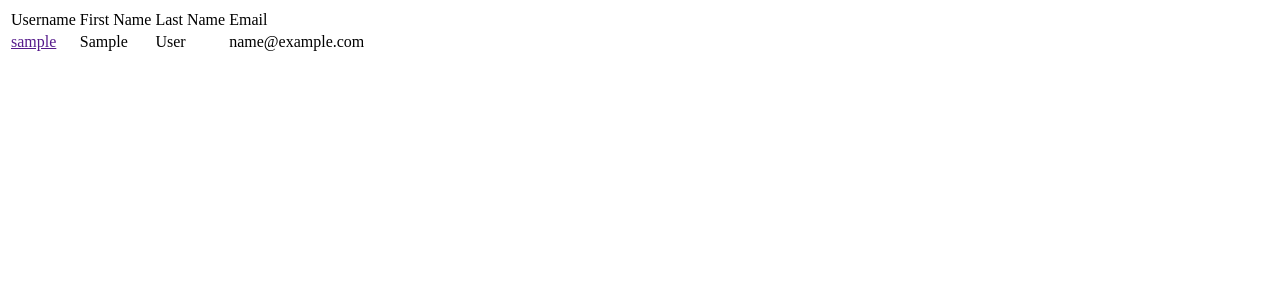
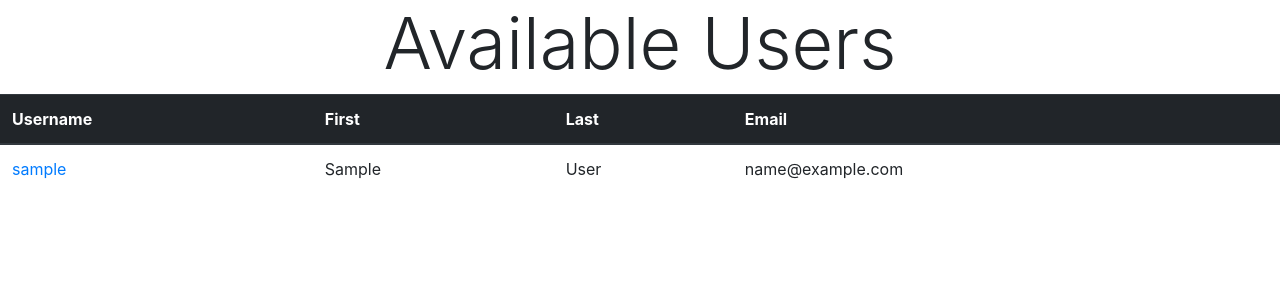
Before and after one commit to jrichbart/CS3240-Project, a Django app: page /find/ in a window 1280 px wide. Shown: the top 300 px of the page. Run offline with Django 3.2, Linux system fonts and the light colour scheme; tables that the repository leaves empty hold one stand-in row (values such as "Sample post"); some libraries are stand-ins or nearby versions.

Commit message:
Page is stylized

```diff
--- a/find/templates/find/index.html
+++ b/find/templates/find/index.html
@@ -1,11 +1,31 @@
+<!doctype html>
+<html lang="en">
+
+<head>
+    <!-- Required meta tags -->
+    <meta charset="utf-8">
+    <meta name="viewport" content="width=device-width, initial-scale=1, shrink-to-fit=no">
+
+    <!-- Bootstrap CSS -->
+    <link rel="stylesheet" href="https://maxcdn.bootstrapcdn.com/bootstrap/4.0.0/css/bootstrap.min.css"
+        integrity="sha384-Gn5384xqQ1aoWXA+058RXPxPg6fy4IWvTNh0E263XmFcJlSAwiGgFAW/dAiS6JXm" crossorigin="anonymous">
+
+    <div class="container">
+        <div class="row justify-content-center">
+            <h1 class = "display-3">Available Users</h1>
+        </div>
+    </div>
+
     {% if latest_account_list %}
-    <table>
+    <table class="table table-hover">
+        <thead class = "thead-dark">
             <tr>
-            <td>Username</td>
-            <td>First Name</td>
-            <td>Last Name</td>
-            <td>Email</td>
+              <th scope="col">Username</th>
+              <th scope="col">First</th>
+              <th scope="col">Last</th>
+              <th scope="col">Email</th>
             </tr>
+          </thead>
         {% for user in latest_account_list %}
         <tr>
             <td><a href>{{ user.username }}</a></td>
@@ -18,3 +38,6 @@
     {% else %}
     <p>No accounts are available.</p>
     {% endif %}
+</head>
+
+<body>
```
Lines whose indentation alone changed are shown as unchanged.
